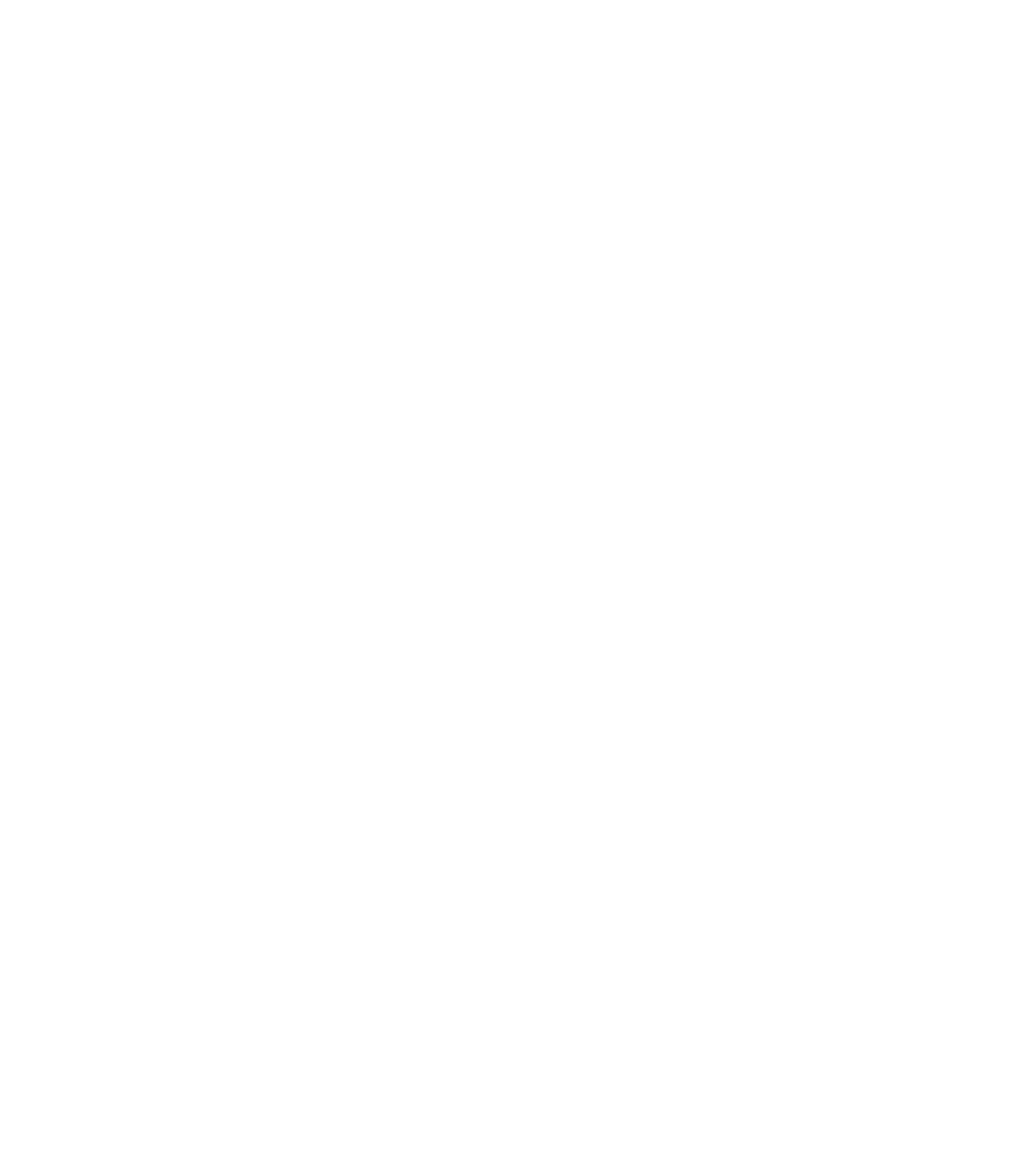
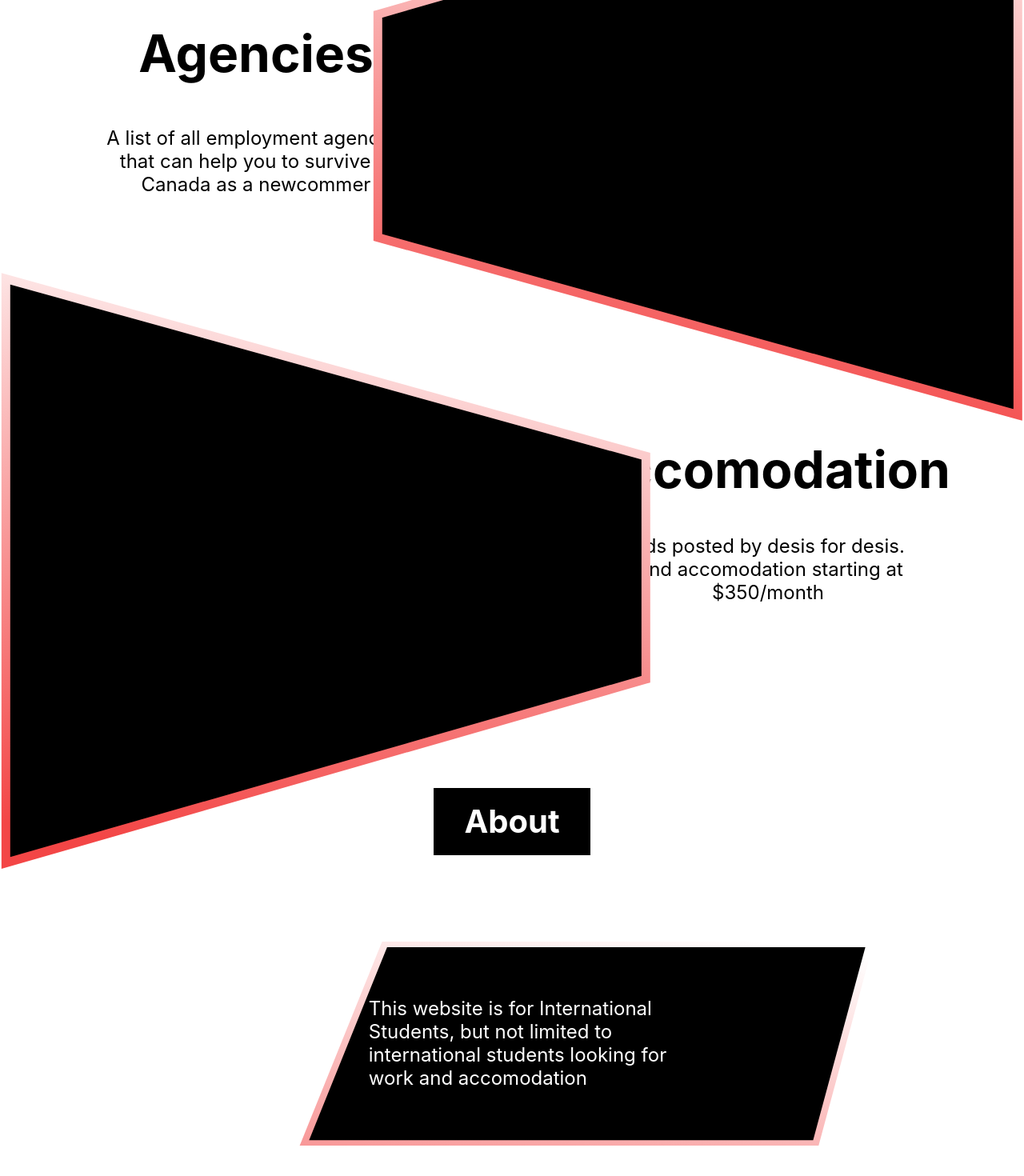
Before and after one commit to KDSGYT/way2way-react, a React (Create React App) app: page / in a window 1280 px wide. Shown: the part 820-2290 px from the top of the page at 80% size. Before the commit the page ends 800 px from the top, so only its background shows below. Built offline with nearby package versions, Linux system fonts and the light colour scheme.

Commit message:
Basic makeover Done

```diff
--- a/src/App.scss
+++ b/src/App.scss
@@ -1,6 +1,52 @@
-@media screen and (max-width:768px) {
+@media screen and (max-width:768px) {}
+
+body {
+    max-width: 3840px;
 }
 
-body{
-    max-width: 3840px;
+#agency-area {
+    width: 100vw;
+    top:80vh;
+    height: 50vh;
+    margin: auto;
+    .text{
+        width: 50%;
+        text-align: center;
+        h1{
+            font-size: 4em;
+        }
+        p{
+            margin: auto;
+            font-size: 1.5em;
+            width: 60%;
+        }
+    }
+    #right-triangle{
+        position: absolute;
+        top:70%;
+        right: 0;
+    }
+
 }
+#accomodation-area{
+    height: 60vh;
+    padding-top:6%;
+    .accomodation{
+        // border:2px solid black;
+        width: 50%;
+        float: right;
+        text-align: center;
+        h1{
+            font-size: 4em;
+        }
+        p{
+            margin: auto;
+            font-size: 1.5em;
+            width: 60%;
+        }
+    }
+    #left-triangle{
+        top:140%;
+        position: absolute;
+    }
+}
--- a/src/App.tsx
+++ b/src/App.tsx
@@ -1,15 +1,58 @@
 import React, { useState, useEffect } from 'react';
 import './App.scss';
+import Triangle from './Components/RightTriangle/Triangle';
 import Navbar from './Components/Navbar/Navbar';
+import RightTriangle from './Components/LeftTriangle/RightTriangle';
 import Home from './views/Home/Home';
-
+import AboutSection from './Components/AboutSection/AboutSection';
+import { BrowserRouter as Router, Route, Switch } from 'react-router-dom'
 function App() {
 
   return (
+    <Router>
       <div className="App">
         <Navbar />
-        <Home />
+        <Switch>
+
+          {/* Route for homepage */}
+          <Route exact path="/">
+
+            {/* Home section */}
+            <Home />
+
+            {/* Agency section */}
+            <section id="agency-area">
+              <div className="text">
+                <h1>Agencies</h1>
+                <p>A list of all employment agencies that can help you to survive in Canada as a newcommer</p>
+              </div>
+              <span id="right-triangle">
+
+                <Triangle />
+              </span>
+            </section>
+
+            {/* Accomodation section */}
+            <div id="accomodation-area">
+              <div className="accomodation">
+                <h1>Accomodation</h1>
+                <p>Ads posted by desis for desis. Find accomodation starting at $350/month</p>
+              </div>
+              <span id="left-triangle">
+                <RightTriangle />
+              </span>
+            </div>
+            {/* AboutSection */}
+            <AboutSection />
+          </Route>
+
+          {/* Agecny Route */}
+          <Route path="/agencies">
+
+          </Route>
+        </Switch>
       </div>
+    </Router>
   );
 }
 
--- /dev/null
+++ b/src/Components/AboutSection/AboutSection.scss
@@ -0,0 +1,71 @@
+#about-section {
+    // border: 2px solid black;
+    // display: flex;
+    // flex-direction: column;
+    // justify-content: flex-start;
+    height: 80vh;
+    position: relative;
+
+    #section-name {
+        padding: 0;
+        margin: 0 auto;
+        width: 15%;
+        border: 2px solid black;
+        height: 10vh;
+        overflow: hidden;
+        #about {
+            text-align: center;
+            display: flex;
+            flex-direction: column;
+            justify-content: center;
+            margin: 0;
+            background-color: black;
+            font-size: 2.5em;
+            height: 100%;
+            color: white;
+
+            // background-clip: padding-box;
+            // $border: 3px;
+            // border: solid $border transparent;
+            // border-top: 1px;
+
+            // &:after {
+            //     // margin
+            //     content: '';
+            //     position: absolute;
+            //     height: 5%;
+            //     top: 0;
+            //     right: 0;
+            //     bottom: 0;
+            //     left: 0;
+            //     z-index: -1;
+
+            //     margin: -$border;
+            //     /* !importanté */
+            //     border-radius: inherit;
+            //     /* !importanté */
+            //     background: linear-gradient(1.0turn, #F94848 0%, rgba(0, 0, 0, 1) 100%);
+            // }
+
+        }
+
+    }
+
+    #about-text {
+        position: absolute;
+        top: 37%;
+        left: 36%;
+        color: white;
+        z-index: 1;
+        width: 30%;
+        font-size: 1.5em;
+
+    }
+
+    #about-svg {
+        position: absolute;
+        top: 30%;
+        left: 27%;
+    }
+
+}
--- /dev/null
+++ b/src/Components/AboutSection/AboutSection.tsx
@@ -0,0 +1,28 @@
+import React from 'react';
+import './AboutSection.scss';
+function AboutSection() {
+    return (
+        <section id="about-section">
+            <div id="section-name">
+                <h1 id="about">About</h1>
+            </div>
+            <div id="about-text">
+                <p>This website is for International Students, but not limited to international students looking for work and accomodation</p>
+
+            </div>
+            <span id="about-svg">
+                <svg width="775" height="255" viewBox="0 0 1275 455" fill="none" xmlns="http://www.w3.org/2000/svg">
+                    <path d="M7 450.5L187 5H1268.5L1148 450.5H7Z" fill="black" stroke="url(#paint0_linear)" stroke-width="15" />
+                    <defs>
+                        <linearGradient id="paint0_linear" x1="637.75" y1="5" x2="637.75" y2="450.5" gradientUnits="userSpaceOnUse">
+                            <stop stop-color="#white" />
+                            <stop offset="1" stop-color="#F34646" />
+                        </linearGradient>
+                    </defs>
+                </svg>
+            </span>
+        </section>
+    )
+}
+
+export default AboutSection;
--- /dev/null
+++ b/src/Components/LeftTriangle/RightTriangle.tsx
@@ -0,0 +1,18 @@
+import React from 'react';
+
+function RightTriangle() {
+    return (
+        <svg width="815" height="827" viewBox="0 0 1115 1027" fill="none" xmlns="http://www.w3.org/2000/svg">
+            <path d="M1104.5 699L10 1013L10.0001 13.9999L1104.5 317.5L1104.5 699Z" fill="black" stroke="url(#paint0_linear)" stroke-width="15" />
+            <defs>
+                <linearGradient id="paint0_linear" x1="376" y1="1075" x2="540.5" y2="-3.00006" gradientUnits="userSpaceOnUse">
+                    <stop stop-color="#F34646" />
+                    <stop offset="0.822917" stop-color="white" />
+                </linearGradient>
+            </defs>
+        </svg>
+
+    )
+}
+
+export default RightTriangle;
--- /dev/null
+++ b/src/Components/RightTriangle/Triangle.tsx
@@ -0,0 +1,19 @@
+import React from 'react';
+import { Graphics } from 'pixi.js'
+import { Stage } from '@inlet/react-pixi'
+
+function Triangle() {
+    return (
+        <svg width="815" height="827" viewBox="0 0 1115 1027" fill="none" xmlns="http://www.w3.org/2000/svg">
+            <path d="M10 328L1104.5 14L1104.5 1013L10 709.5L10 328Z" fill="black" stroke="url(#paint0_linear)" stroke-width="15" />
+            <defs>
+                <linearGradient id="paint0_linear" x1="738.5" y1="-48" x2="574" y2="1030" gradientUnits="userSpaceOnUse">
+                    <stop stop-color="white" />
+                    <stop offset="1" stop-color="#F34646" />
+                </linearGradient>
+            </defs>
+        </svg>
+
+    )
+}
+export default Triangle;
--- a/src/assets/Global.scss
+++ b/src/assets/Global.scss
@@ -5,10 +5,8 @@
     background: #000;
     background-clip: padding-box;
     $border: 3px;
-    /* !importanté */
     border: solid $border transparent;
     border-top: 1px;
-    /* !importanté */
 
     &:after {
         content: '';
--- a/tsconfig.json
+++ b/tsconfig.json
@@ -18,7 +18,7 @@
     "resolveJsonModule": true,
     "isolatedModules": true,
     "noEmit": true,
-    "jsx": "react"
+    "jsx": "react-jsx"
   },
   "include": [
     "src"
```
Also changed, not shown: package.json (+10 -6 lines), src/Components/Accomodation/Accomodation.tsx (added), src/Components/Agency/Agency.scss (added), src/Components/Agency/Agency.tsx (added), 2 other files (tests, documents, lock files or other folders).
